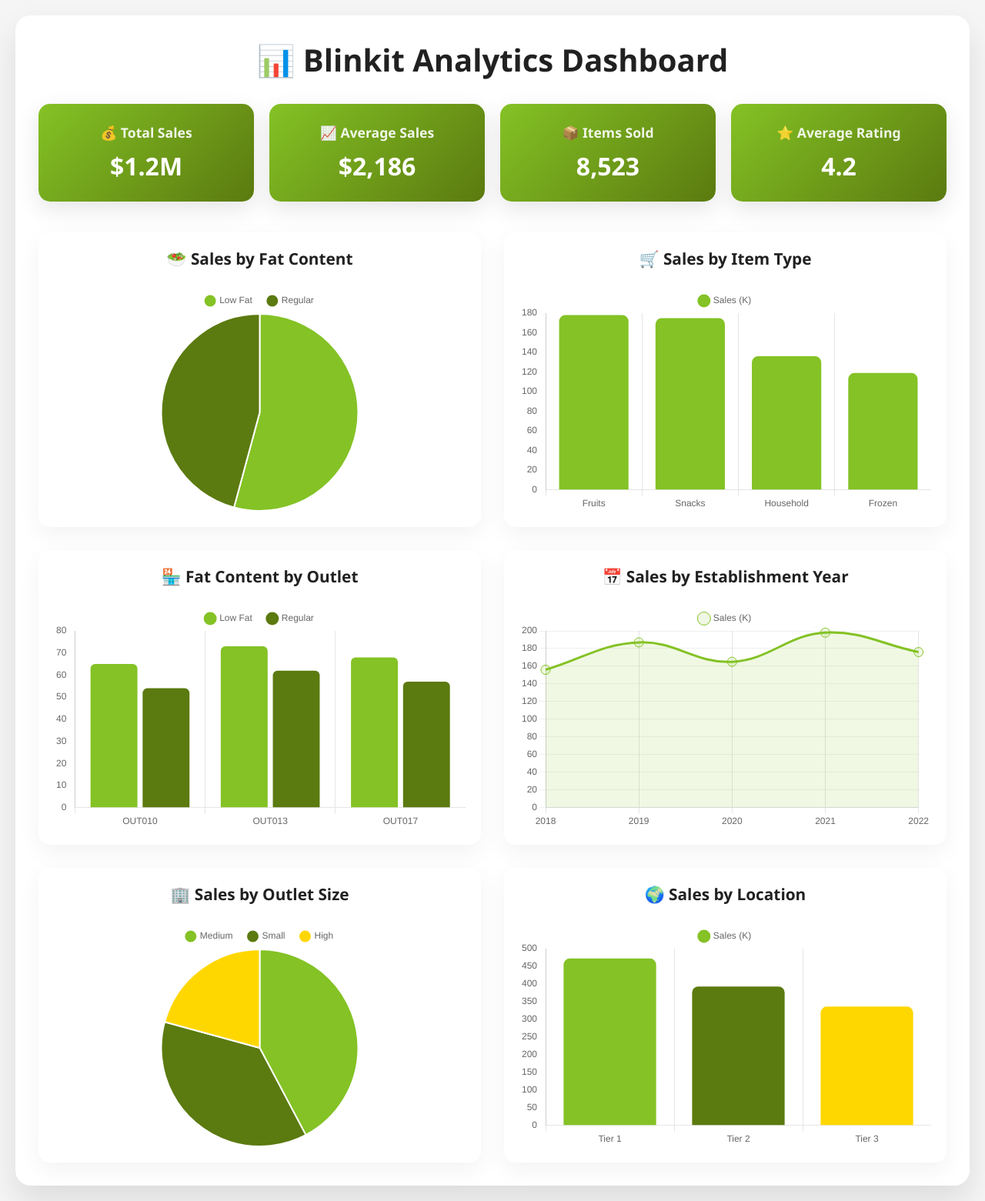
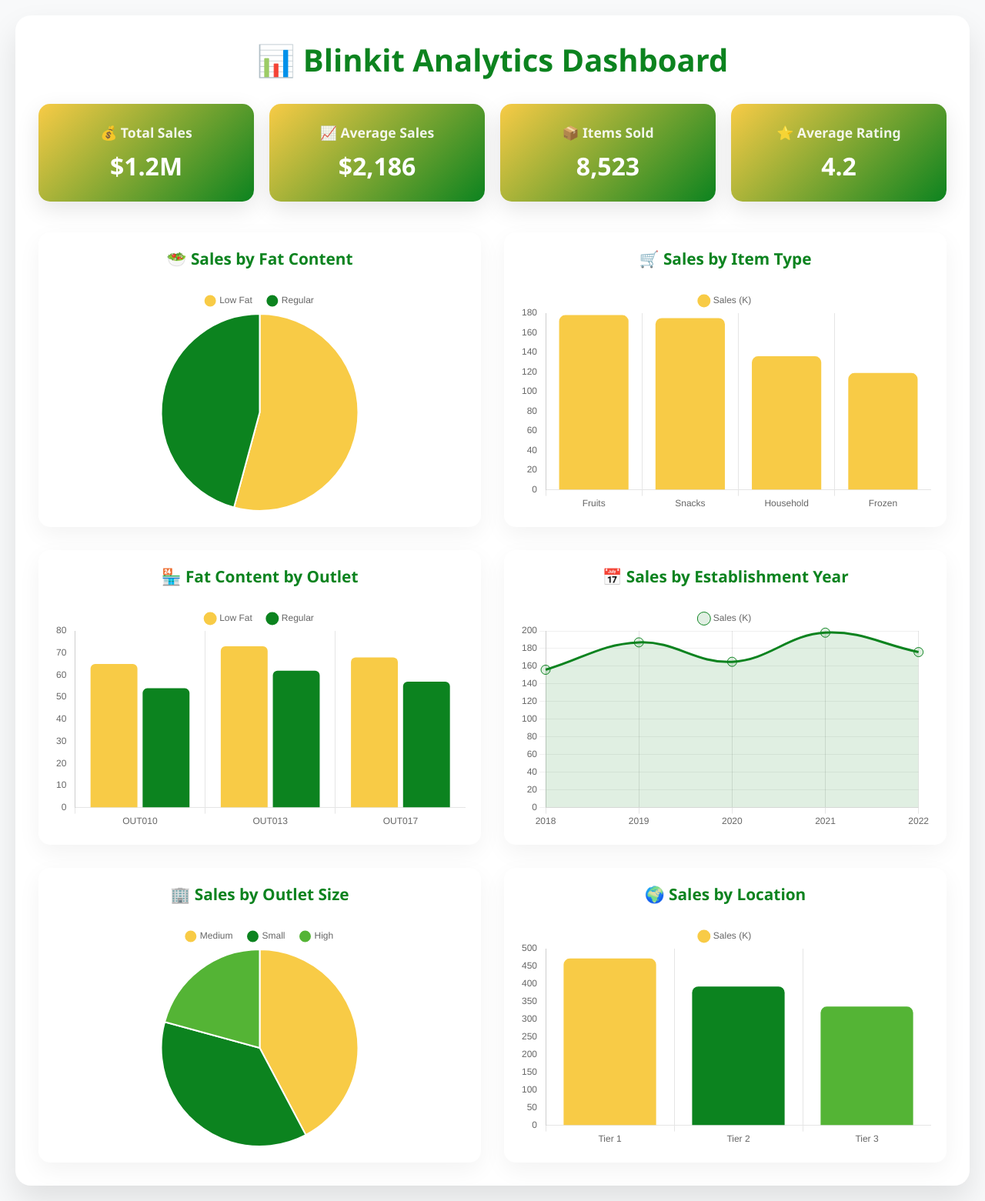
Before and after one commit to Rijalsujal1/-django-blinkit-analysis, a Django app: template analysis/templates/analysis/index.html in a window 1280 px wide. Shown: the whole page at 77% size. Run offline with Django 5.2, Linux system fonts and the light colour scheme; the template is opened without the code that fills it, so the values that code supplies are empty; parts of the project's set-up code (start-up, migrations or seed data) failed here and were passed over.

Commit message:
Update Blinkit theme colors in index.html

```diff
--- a/analysis/templates/analysis/index.html
+++ b/analysis/templates/analysis/index.html
@@ -1,4 +1,4 @@
-<!-- ✨ Blinkit-Themed Dashboard HTML (Colors Updated Only) -->
+<!-- ✨ Blinkit-Themed Dashboard HTML (Authentic Blinkit Colors) -->
 <!DOCTYPE html>
 <html lang="en">
 <head>
@@ -13,7 +13,7 @@
         }
         body {
             font-family: 'Segoe UI', Tahoma, Geneva, Verdana, sans-serif;
-            background: #F5F5F5;
+            background: #F8F9FA;
             min-height: 100vh;
             padding: 20px;
         }
@@ -26,7 +26,7 @@
             box-shadow: 0 20px 40px rgba(0, 0, 0, 0.1);
         }
         h1 {
-            color: #212121;
+            color: #0C831F;
             text-align: center;
             margin-bottom: 30px;
             font-size: 2.5em;
@@ -39,7 +39,7 @@
             margin-bottom: 40px;
         }
         .kpi-card {
-            background: linear-gradient(135deg, #84C225 0%, #5B7A0F 100%);
+            background: linear-gradient(135deg, #F8CB46 0%, #0C831F 100%);
             color: white;
             padding: 25px;
             border-radius: 15px;
@@ -75,7 +75,7 @@
             transform: translateY(-3px);
         }
         .chart-card h2 {
-            color: #212121;
+            color: #0C831F;
             margin-bottom: 15px;
             font-size: 1.3em;
             text-align: center;
@@ -176,7 +176,7 @@
             }
         };
 
-        const colors = ['#84C225', '#5B7A0F', '#FFD700', '#212121', '#F5F5F5', '#FFFFFF'];
+        const colors = ['#F8CB46', '#0C831F', '#FFD700', '#54B435', '#FFF3CD', '#E8F5E8'];
 
         const data = {
             fatContent: { labels: ['Low Fat', 'Regular'], data: [651, 550] },
@@ -224,8 +224,8 @@
                 datasets: [{
                     label: 'Sales (K)',
                     data: data.years.data,
-                    borderColor: colors[0],
-                    backgroundColor: colors[0] + '20',
+                    borderColor: colors[1],
+                    backgroundColor: colors[1] + '20',
                     fill: true,
                     tension: 0.4,
                     pointRadius: 6,
@@ -239,7 +239,7 @@
             type: 'pie',
             data: {
                 labels: data.sizes.labels,
-                datasets: [{ data: data.sizes.data, backgroundColor: [colors[0], colors[1], colors[2]], borderWidth: 2, borderColor: '#FFFFFF' }]
+                datasets: [{ data: data.sizes.data, backgroundColor: [colors[0], colors[1], colors[3]], borderWidth: 2, borderColor: '#FFFFFF' }]
             },
             options: chartConfig
         });
@@ -251,7 +251,7 @@
                 datasets: [{
                     label: 'Sales (K)',
                     data: data.locations.data,
-                    backgroundColor: colors.slice(0,3),
+                    backgroundColor: [colors[0], colors[1], colors[3]],
                     borderRadius: 8
                 }]
             },
```
